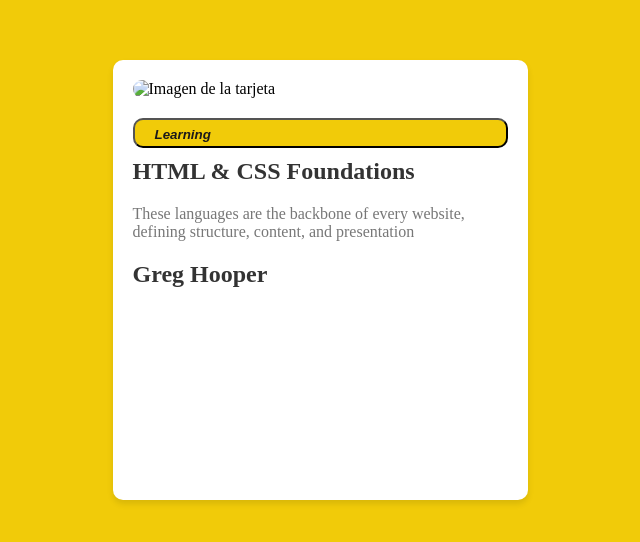
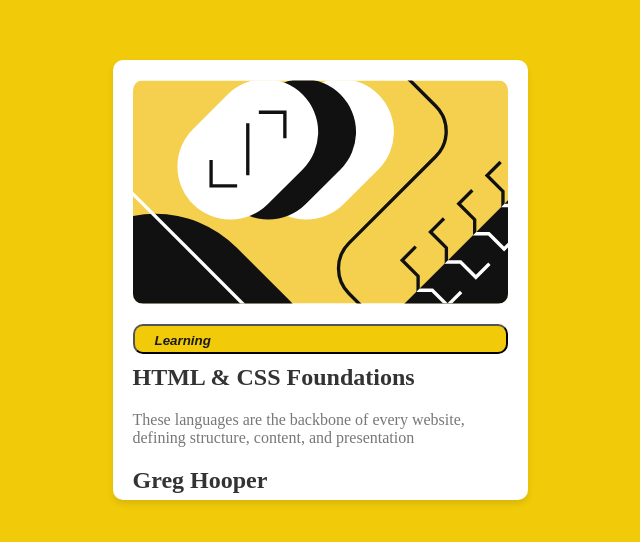
Before and after one commit to fedecoco/Practica-Frontmentor, a plain HTML site: page index.html in a window 1280 px wide. Shown: the part 120-662 px from the top of the page, without its empty margins (320-960 px from the left). Drawn offline with Linux system fonts and the light colour scheme; the site is published under a folder, as on GitHub Pages, so addresses that start at the root find nothing.

Commit message:
correccion de imagen

```diff
--- a/index.html
+++ b/index.html
@@ -71,7 +71,7 @@
 </head>
 <body>
     <div class="card">
-        <img src="/assets/images/illustration-article.svg" alt="Imagen de la tarjeta">
+        <img src="assets/images/illustration-article.svg" alt="Imagen de la tarjeta">
         <button href="#">Learning</button>
         <h2>HTML & CSS Foundations</h2>
         <p>These languages are the backbone of every website, defining structure, content, and presentation</p>
```
